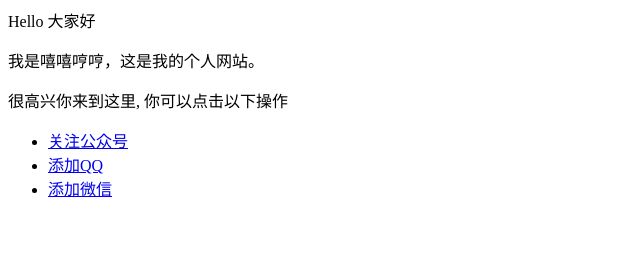
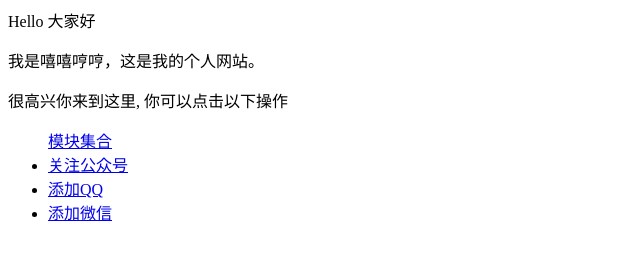
Before and after one commit to xixihengheng1/xixihengheng1.github.io, a plain HTML site: page index.html in a window 1280 px wide. Shown: the whole page, without its empty margins (0-640 px from the left). Drawn offline with Linux system fonts and the light colour scheme.

Commit message:
Update index.html

```diff
--- a/index.html
+++ b/index.html
@@ -5,7 +5,7 @@
 <p>很高兴你来到这里, 你可以点击以下操作</p>
 
 <ul>
-
+<a href="./mkjh.mht">模块集合</a></li>
   <li> <a href="https://github.com/xixihengheng1/document/blob/main/mmexport1676716343270.png">关注公众号</a></li>
   <li> <a href="https://github.com/xixihengheng1/document/blob/main/Screenshot_20230218_183439.jpg">添加QQ</a></li>
   <li> <a href="https://github.com/xixihengheng1/document/blob/main/Screenshot_20230218_175041_com.tencent.mm.jpg">添加微信</a></li>
```
